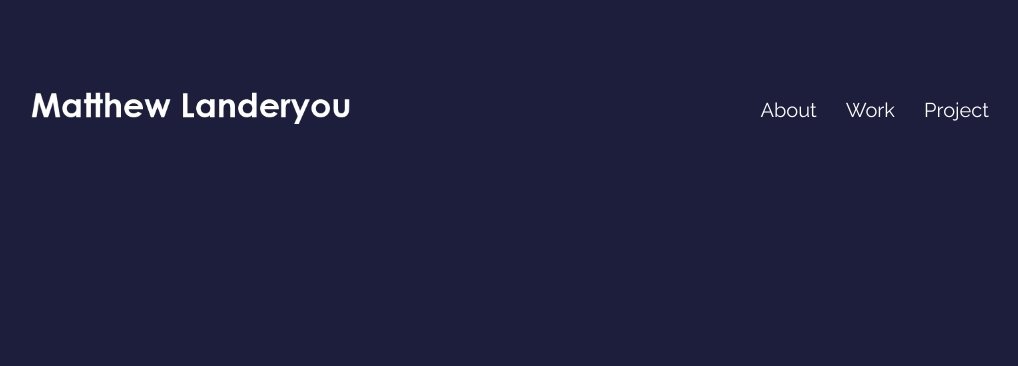
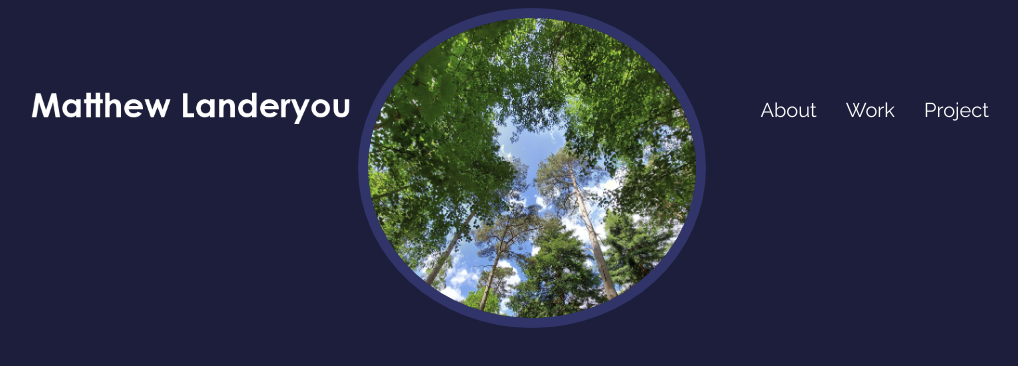
Before and after one commit to Landeryou05/Personal-Website, a plain HTML site: page index.html in a window 1280 px wide. Shown: the whole page, without its empty margins (133-1151 px from the left). Drawn offline with Linux system fonts and the light colour scheme.

Commit message:
Major Changes 3

```diff
--- a/index.html
+++ b/index.html
@@ -18,5 +18,9 @@
             <div id="Projects" class="Pages"><a class="Pages-underline" href="./projects.html">Project</a></div>
         </div>
     </div>
+
+    <div id="Content">
+        <div><img id="Image" src="./ASSETS/PROFILE PICTURE/Profile Picture.png"></div>
+    </div>
 </body>
 </html>
--- a/styles/styles.css
+++ b/styles/styles.css
@@ -55,3 +55,9 @@ a{
 #Work{
     padding-right: 25px;
 }
+
+#Image{
+    height: 300px;
+    border-radius: 50%;
+    border: 10px solid #303468;
+}
```
Also changed, not shown: ASSETS/PROFILE PICTURE/Profile Picture.png (added).
